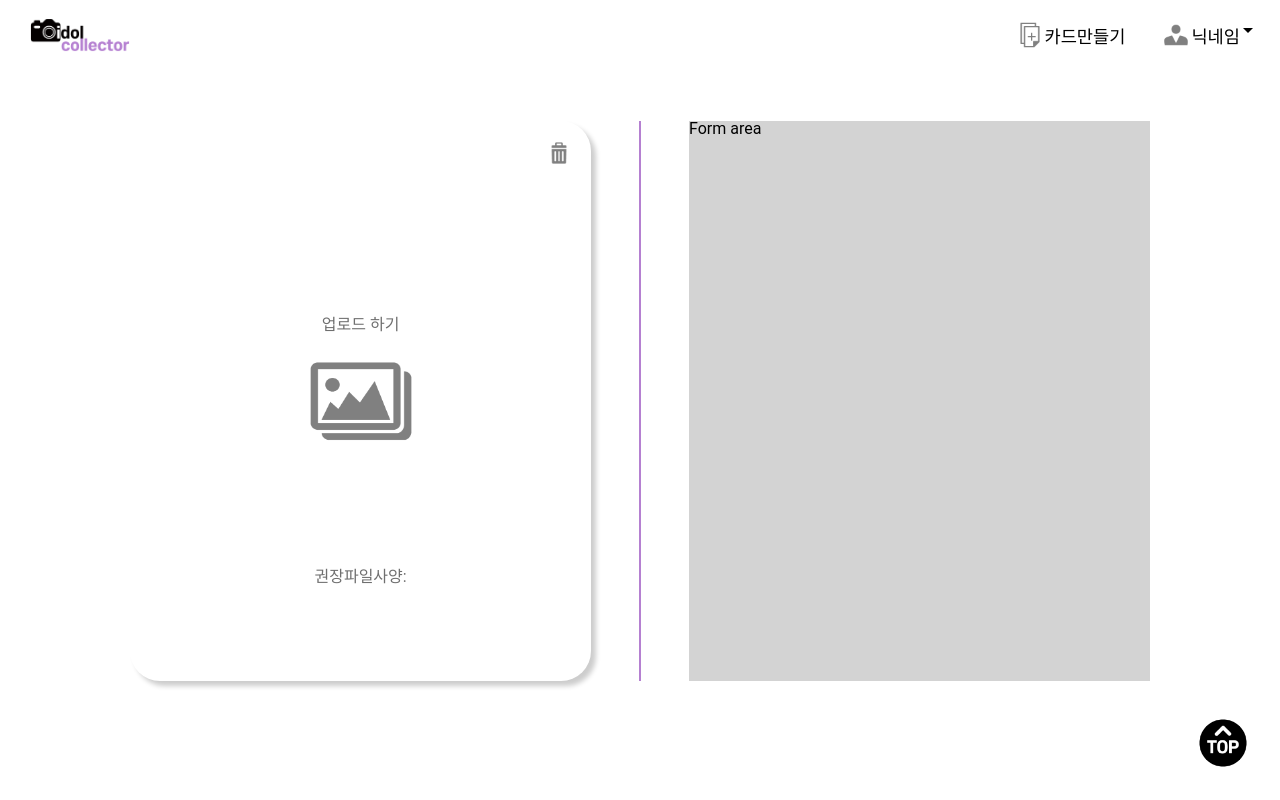
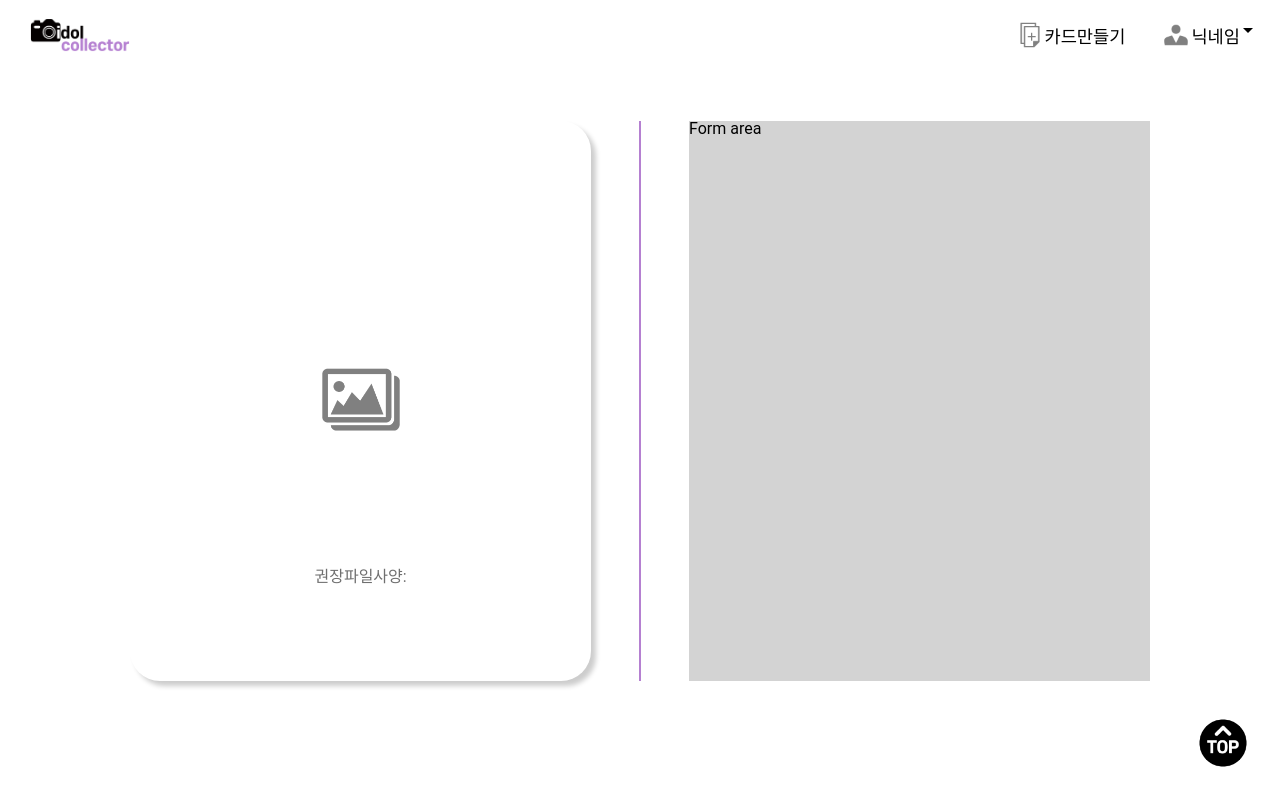
Before and after one commit to totw5701/Idol-collector, a React (Create React App) app in the folder client/: page /create in a window 1280 px wide. Built offline with nearby package versions, Linux system fonts and the light colour scheme.

Commit message:
Add: 사진 업로드 기능 in CreateContainerJSX - 사진 업로드 그리고 삭제 기능

```diff
--- a/client/src/containers/CreateContainer.jsx
+++ b/client/src/containers/CreateContainer.jsx
@@ -1,13 +1,54 @@
+import { useState } from 'react';
 import styled from 'styled-components';
 
 function UploadContainer() {
+  const [isSelected, setIsSelected] = useState(false);
+  const [selectedPhoto, setSelectedPhoto] = useState({
+    photo: [],
+    photoPreview: null,
+  });
+
+  const handleDeletePhoto = e => {
+    setIsSelected(false);
+    console.log(selectedPhoto);
+  };
+
+  const handleSelectPhoto = e => {
+    setIsSelected(true);
+    setSelectedPhoto({
+      ...selectedPhoto,
+      photo: e.target.files[0],
+      photoPreview: URL.createObjectURL(e.target.files[0]),
+    });
+  };
+
   return (
     <UploadWrap>
       <UploadLeft>
-        <TrashBin src="images/휴지통.png" />
-        <h2>업로드 하기</h2>
-        <SelectImg src="images/이미지.png" />
-        <h3>권장파일사양: </h3>
+        {isSelected ? (
+          <>
+            <DeleteBtn onClick={handleDeletePhoto}>
+              <img src="images/휴지통.png" alt="delete preview card button" />
+            </DeleteBtn>
+            <PhotoHolder>
+              <img src={selectedPhoto.photoPreview} alt="selected card" />
+            </PhotoHolder>
+          </>
+        ) : (
+          <>
+            <input
+              style={{ display: 'none' }}
+              id="card-input"
+              type="file"
+              accept="image/*"
+              onChange={handleSelectPhoto}
+            />
+            <SelectImgLabel htmlFor="card-input">
+              <img src="images/이미지.png" alt="uploading card" />
+            </SelectImgLabel>
+            <h3>권장파일사양: </h3>
+          </>
+        )}
       </UploadLeft>
       <CenterLine />
       <UploadRight>Form area</UploadRight>
@@ -38,20 +79,29 @@ const UploadLeft = styled.div`
   -webkit-box-shadow: 5px 5px 5px 0px rgba(0, 0, 0, 0.2);
   box-shadow: 5px 5px 5px 0px rgba(0, 0, 0, 0.2);
 
-  h2 {
-    color: #6f6f6f;
-    position: absolute;
-    left: 50%;
-    top: 35%;
-    transform: translate(-50%);
-  }
-
   h3 {
     color: #6f6f6f;
     position: absolute;
     left: 50%;
     top: 80%;
     transform: translate(-50%);
+  }
+`;
+
+const PhotoHolder = styled.div`
+  position: absolute;
+  width: 100%;
+  height: 100%;
+  background: #d6d5d5;
+  border-radius: 30px;
+
+  img {
+    max-width: 99.8%;
+    max-height: 100%;
+    position: absolute;
+    top: 50%;
+    left: 50%;
+    transform: translate(-50%, -50%);
   }
 `;
 
@@ -68,24 +118,28 @@ const UploadRight = styled.div`
   background: lightgrey;
 `;
 
-const TrashBin = styled.img`
-  width: 2rem;
-  height: 2rem;
-
+const DeleteBtn = styled.div`
   position: absolute;
   right: 1rem;
   top: 1rem;
+  z-index: 1;
+
+  padding: 0.2rem;
+  background: #fff;
+  border-radius: 10px;
 
   &:hover {
     cursor: pointer;
     opacity: 0.8;
   }
+
+  img {
+    width: 1.5rem;
+    height: 1.5rem;
+  }
 `;
 
-const SelectImg = styled.img`
-  height: 5rem;
-  width: 6.5rem;
-
+const SelectImgLabel = styled.label`
   position: absolute;
   left: 50%;
   top: 50%;
@@ -95,4 +149,9 @@ const SelectImg = styled.img`
     cursor: pointer;
     opacity: 0.8;
   }
+
+  img {
+    height: 4rem;
+    width: 5rem;
+  }
 `;
```
